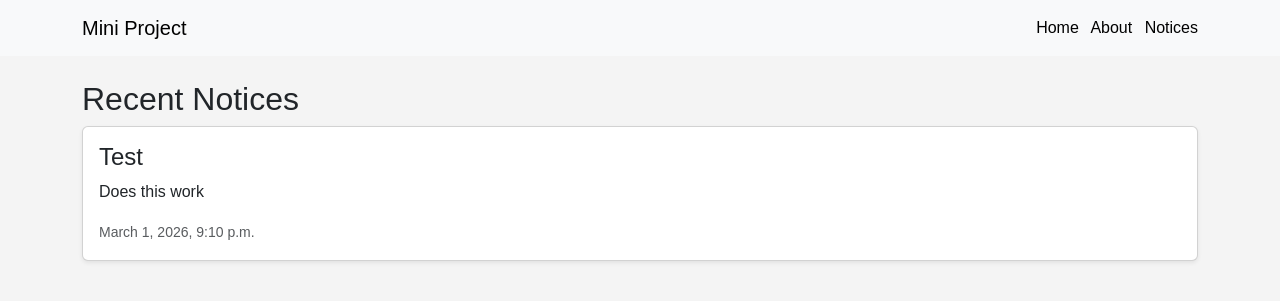
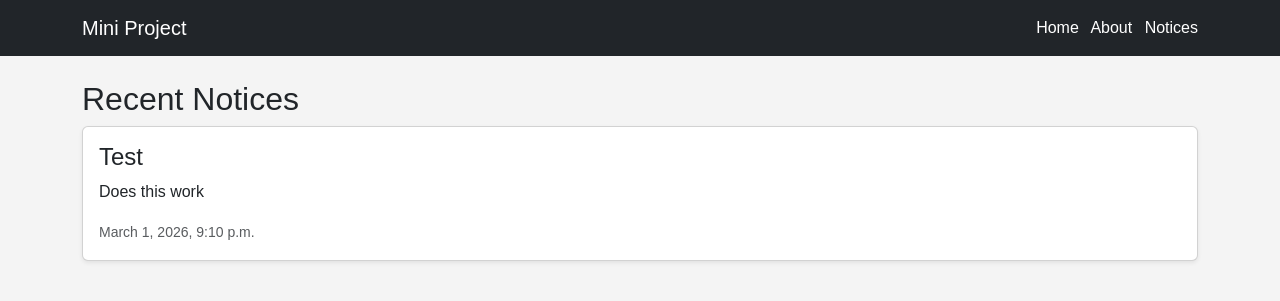
Before and after one commit to Jessica-Stevenson/L6SD_26T1_Django_Jessica_Stevenson, a Django app: page / in a window 1280 px wide. Shown: the top 301 px of the page. Run offline with Django 5.2, Linux system fonts and the light colour scheme; data comes from the database, SQL or seed files in the repository.

Commit message:
Styling fixes

```diff
--- a/Noticeboard/Templates/board/base.html
+++ b/Noticeboard/Templates/board/base.html
@@ -11,13 +11,13 @@
 </head>
 <body>
 
-    <nav class="navbar navbar-expand-sm bg-light navbar-light">
+    <nav class="navbar navbar-expand-sm bg-dark navbar-light">
         <div class="container">
-            <a class="navbar-brand" href="{% url 'home' %}">Mini Project</a>
+            <a class="navbar-brand text-white" href="{% url 'home' %}">Mini Project</a>
                 <div>
-                    <a class="nav-link d-inline text-black me-2" href="{% url 'home' %}">Home</a>
-                    <a class="nav-link d-inline text-black me-2" href="{% url 'about' %}">About</a>
-                    <a class="nav-link d-inline text-black" href="{% url 'notices' %}">Notices</a>
+                    <a class="nav-link d-inline text-white me-2" href="{% url 'home' %}">Home</a>
+                    <a class="nav-link d-inline text-white me-2" href="{% url 'about' %}">About</a>
+                    <a class="nav-link d-inline text-white" href="{% url 'notices' %}">Notices</a>
                 </div>
         </div>
     </nav>
--- a/Noticeboard/board/static/board/style.css
+++ b/Noticeboard/board/static/board/style.css
@@ -2,7 +2,3 @@ body {
     background-color: #f4f4f4;
     font-family: Arial, sans-serif;
 }
-
-h1 {
-    color: darkblue;
-}
```
